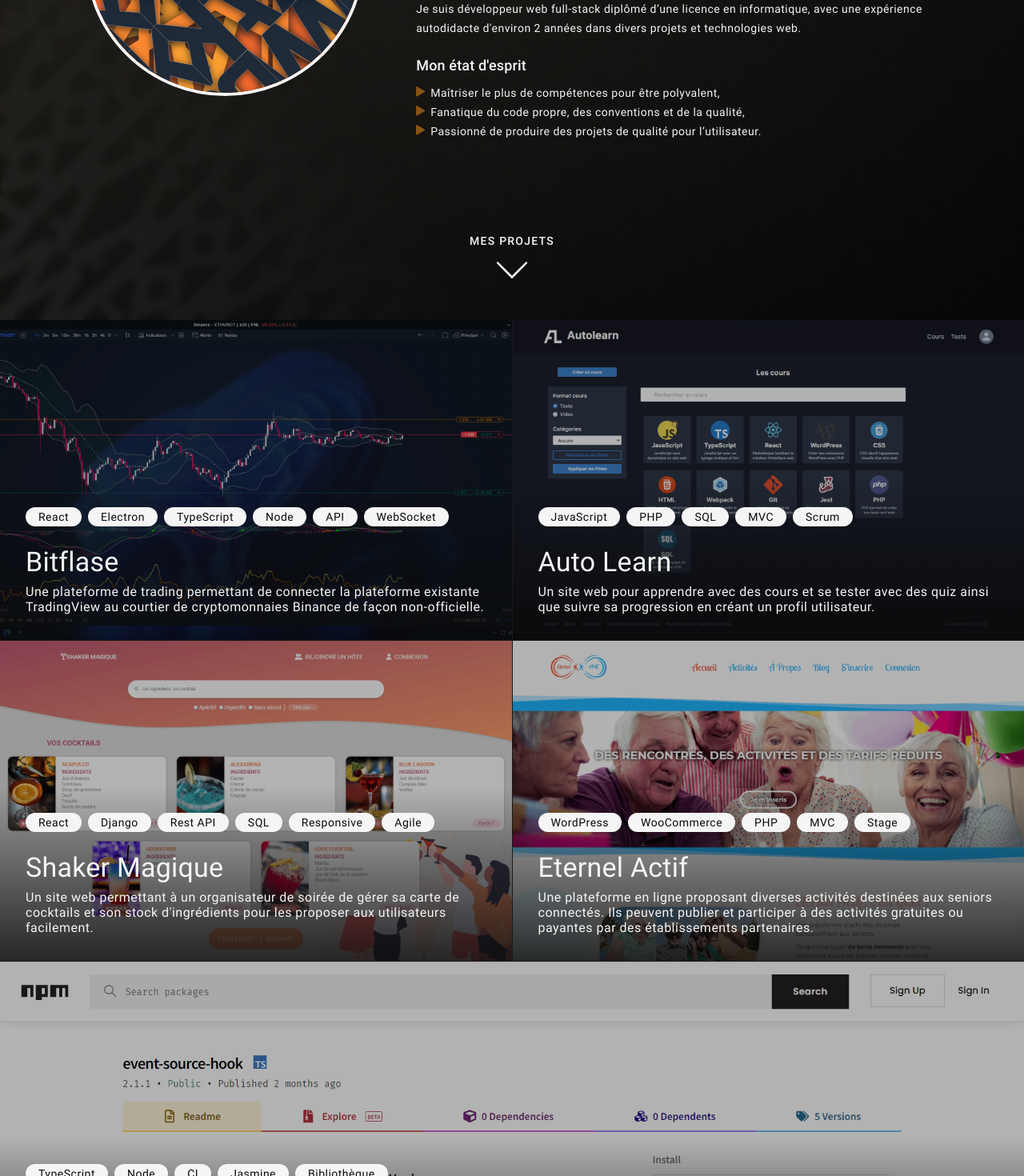
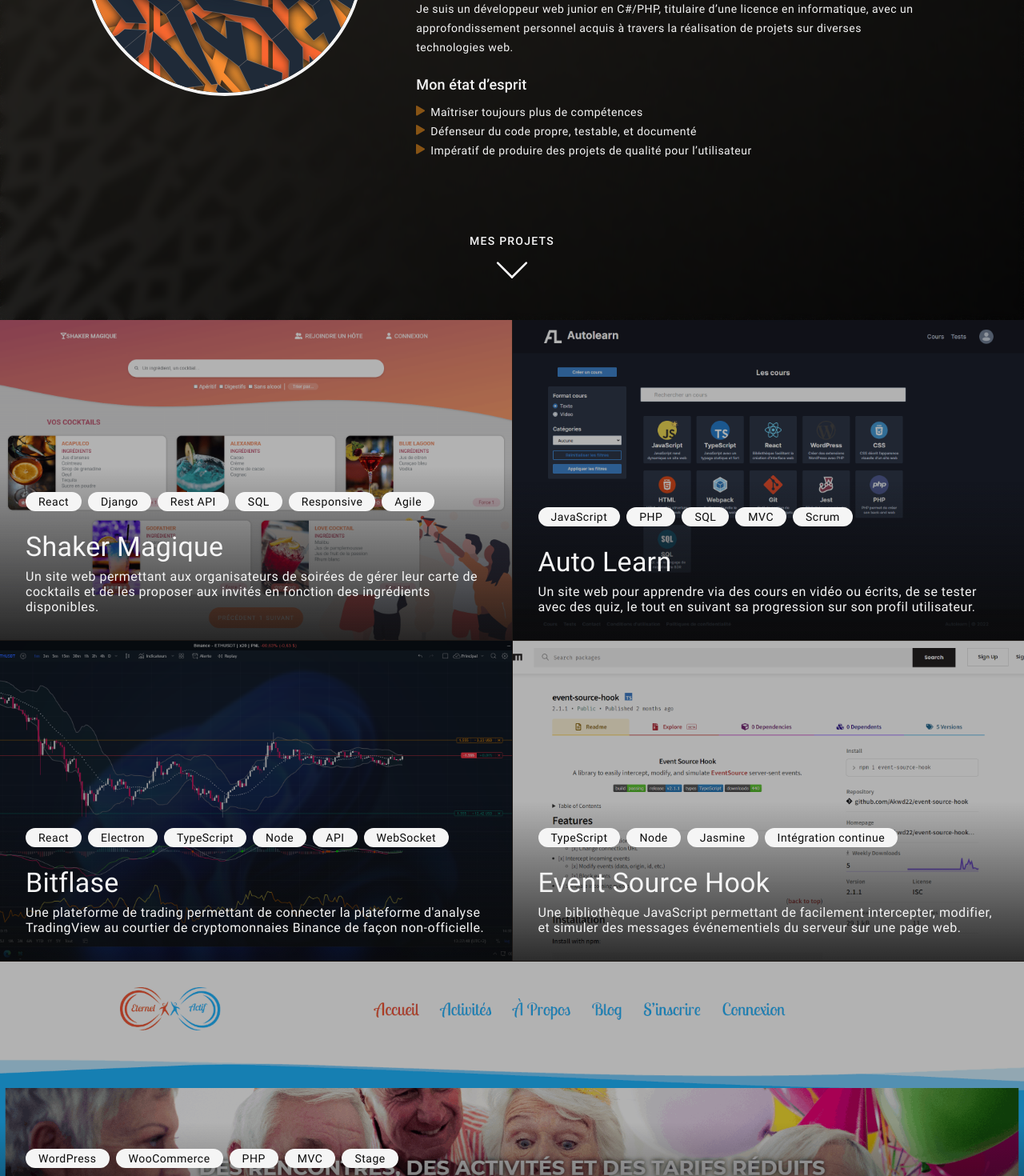
Before and after one commit to Akwd22/akwd22.github.io, a React (Create React App) app: page / in a window 1280 px wide. Shown: the part 400-1870 px from the top of the page at 80% size. Built offline with nearby package versions, Linux system fonts and the light colour scheme.

Commit message:
Edit: new logo, improve text, reorder projects

```diff
--- a/src/data/projects.ts
+++ b/src/data/projects.ts
@@ -45,7 +45,7 @@ export type TProjectMedia = {
  * @returns Promesse contenant tous les projets.
  */
 export async function fetch(): Promise<TProject[]> {
-  return [bitflase, autolearn, shakermagique, eternelactif, eshook];
+  return [shakermagique, autolearn, bitflase, eshook, eternelactif];
 }
 
 /**
--- a/src/data/projects/auto-learn/auto-learn.ts
+++ b/src/data/projects/auto-learn/auto-learn.ts
@@ -26,7 +26,7 @@ import Image_Register from "./images/dark/register.png";
 const project: TProject = {
   slug: "auto-learn",
   title: "Auto Learn",
-  summary: "Un site web pour apprendre avec des cours et se tester avec des quiz ainsi que suivre sa progression en créant un profil utilisateur.",
+  summary: "Un site web pour apprendre via des cours en vidéo ou écrits, de se tester avec des quiz, le tout en suivant sa progression sur son profil utilisateur.",
   tags: ["JavaScript", "PHP", "SQL", "MVC", "Scrum"],
   thumbnail: Image_Courses,
   description: `
--- a/src/data/projects/bitflase/bitflase.ts
+++ b/src/data/projects/bitflase/bitflase.ts
@@ -10,7 +10,7 @@ import Image_ProtectionPanel from "./images/tp-sl-panel.png";
 const project: TProject = {
   slug: "bitflase",
   title: "Bitflase",
-  summary: "Une plateforme de trading permettant de connecter la plateforme existante TradingView au courtier de cryptomonnaies Binance de façon non-officielle.",
+  summary: "Une plateforme de trading permettant de connecter la plateforme d'analyse TradingView au courtier de cryptomonnaies Binance de façon non-officielle.",
   tags: ["React", "Electron", "TypeScript", "Node", "API", "WebSocket"],
   thumbnail: Image_PositionOpen1,
   description: `
--- a/src/data/projects/eshook/eshook.ts
+++ b/src/data/projects/eshook/eshook.ts
@@ -6,7 +6,7 @@ const project: TProject = {
   slug: "eshook",
   title: "Event Source Hook",
   summary: "Une bibliothèque JavaScript permettant de facilement intercepter, modifier, et simuler des messages événementiels du serveur sur une page web.",
-  tags: ["TypeScript", "Node", "CI", "Jasmine", "Bibliothèque"],
+  tags: ["TypeScript", "Node", "Jasmine", "Intégration continue"],
   thumbnail: Image_Thumbnail,
   description: `
   Cette bibliothèque JavaScript est un projet **personnel** que j'ai eu besoin de créer pour mon usage personnel dans mon projet [Bitflase](/projets/bitflase). J'en ai donc profité pour la **publier** sur [npm](https://www.npmjs.com/package/event-source-hook) puisqu'il n'en existait aucune.
--- a/src/data/projects/eternel-actif/eternel-actif.ts
+++ b/src/data/projects/eternel-actif/eternel-actif.ts
@@ -22,7 +22,7 @@ const project: TProject = {
   slug: "eternel-actif",
   title: "Eternel Actif",
   summary:
-    "Une plateforme en ligne proposant diverses activités destinées aux seniors connectés. Ils peuvent publier et participer à des activités gratuites ou payantes par des établissements partenaires.",
+    "Une plateforme en ligne destinée aux seniors connectés, leur permettant de publier ou de s'inscrire à des activités gratuites ou payantes proposées par des établissements partenaires.",
   tags: ["WordPress", "WooCommerce", "PHP", "MVC", "Stage"],
   thumbnail: Image_Home,
   description: `
--- a/src/data/projects/shaker-magique/shaker-magique.ts
+++ b/src/data/projects/shaker-magique/shaker-magique.ts
@@ -16,7 +16,7 @@ import ImageM_CocktailDetails from "./images/mobile/cocktail-details.png";
 const project: TProject = {
   slug: "shaker-magique",
   title: "Shaker Magique",
-  summary: "Un site web permettant à un organisateur de soirée de gérer sa carte de cocktails et son stock d'ingrédients pour les proposer aux utilisateurs facilement.",
+  summary: "Un site web permettant aux organisateurs de soirées de gérer leur carte de cocktails et de les proposer aux invités en fonction des ingrédients disponibles.",
   tags: ["React", "Django", "Rest API", "SQL", "Responsive", "Agile"],
   thumbnail: ImageD_Home,
   description: `
--- a/src/pages/MainPage/HomeSection/Slider/Slides/SlideAboutMe.tsx
+++ b/src/pages/MainPage/HomeSection/Slider/Slides/SlideAboutMe.tsx
@@ -7,15 +7,15 @@ const SlideAboutMe: FunctionComponent = () => {
   return (
     <div className="slide slide-about-me">
       <p>
-        Je suis développeur web full-stack diplômé d’une licence en informatique, avec une expérience autodidacte d'environ 2 années dans divers projets et
-        technologies web.
+        Je suis un développeur web junior en C#/PHP, titulaire d’une licence en informatique, avec un approfondissement personnel acquis à travers la réalisation de projets sur
+        diverses technologies web.
       </p>
 
-      <h3>Mon état d'esprit</h3>
+      <h3>Mon état d’esprit</h3>
       <ul>
-        <li>Maîtriser le plus de compétences pour être polyvalent,</li>
-        <li>Fanatique du code propre, des conventions et de la qualité,</li>
-        <li>Passionné de produire des projets de qualité pour l’utilisateur.</li>
+        <li>Maîtriser toujours plus de compétences</li>
+        <li>Défenseur du code propre, testable, et documenté</li>
+        <li>Impératif de produire des projets de qualité pour l’utilisateur</li>
       </ul>
     </div>
   );
--- a/src/pages/MainPage/HomeSection/Slider/Slides/SlideMySkills.tsx
+++ b/src/pages/MainPage/HomeSection/Slider/Slides/SlideMySkills.tsx
@@ -9,21 +9,21 @@ const SlideMySkills: FunctionComponent = () => {
       <div>
         <h3>Langages</h3>
         <ul>
+          <li>C#</li>
+          <li>PHP</li>
+          <li>SQL</li>
           <li>JavaScript</li>
           <li>TypeScript</li>
-          <li>C#</li>
-          <li>PHP</li>
-          <li>Java</li>
-          <li>SQL</li>
+          <li>HTML / CSS</li>
         </ul>
       </div>
 
       <div>
         <h3>Technologies</h3>
         <ul>
+          <li>ASP.NET Core (+ EF)</li>
           <li>React</li>
           <li>jQuery</li>
-          <li>ASP.NET</li>
           <li>Electron</li>
           <li>Jest / Jasmine</li>
         </ul>
```
Also changed, not shown: src/assets/imgs/logo.svg.
